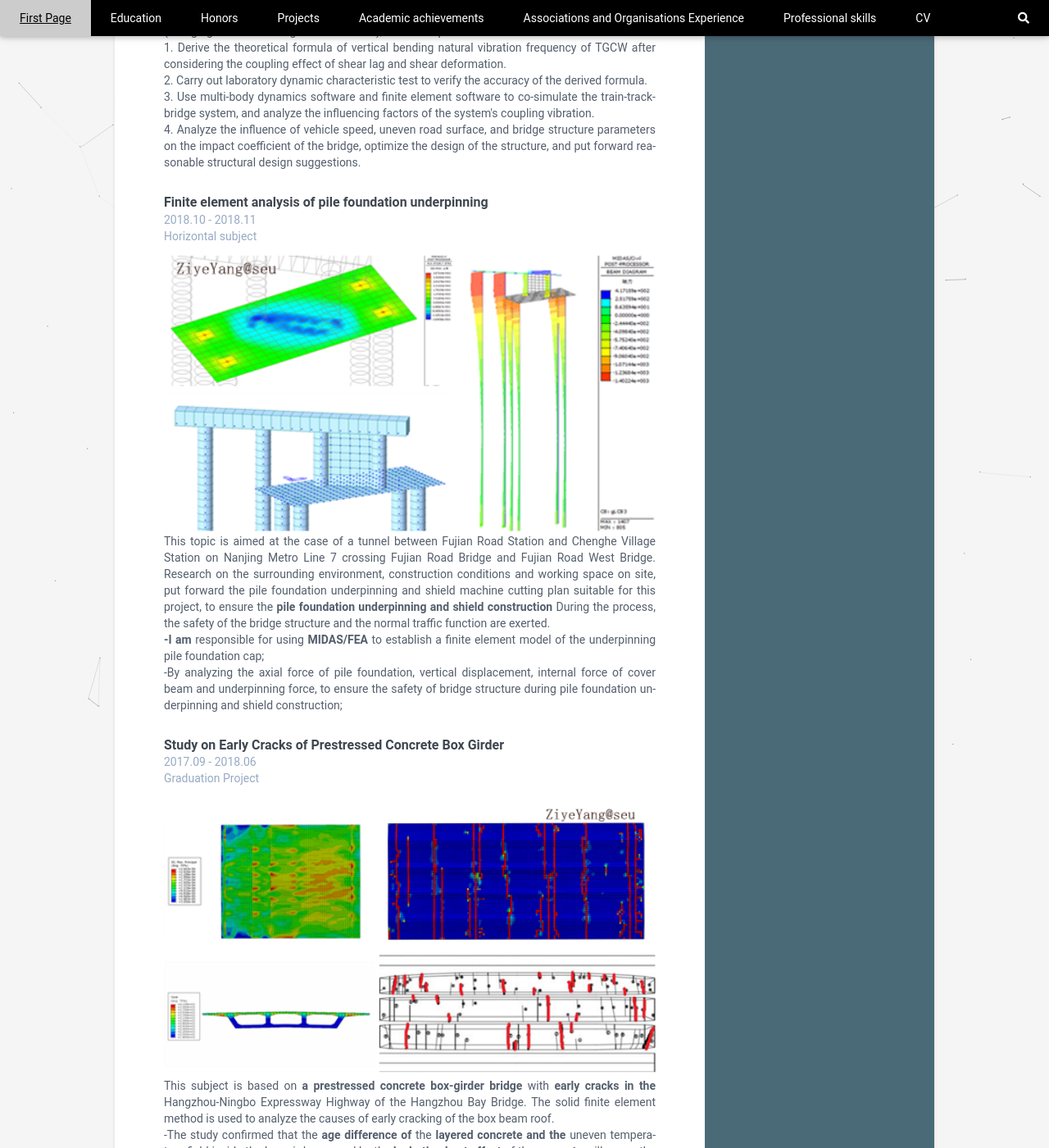
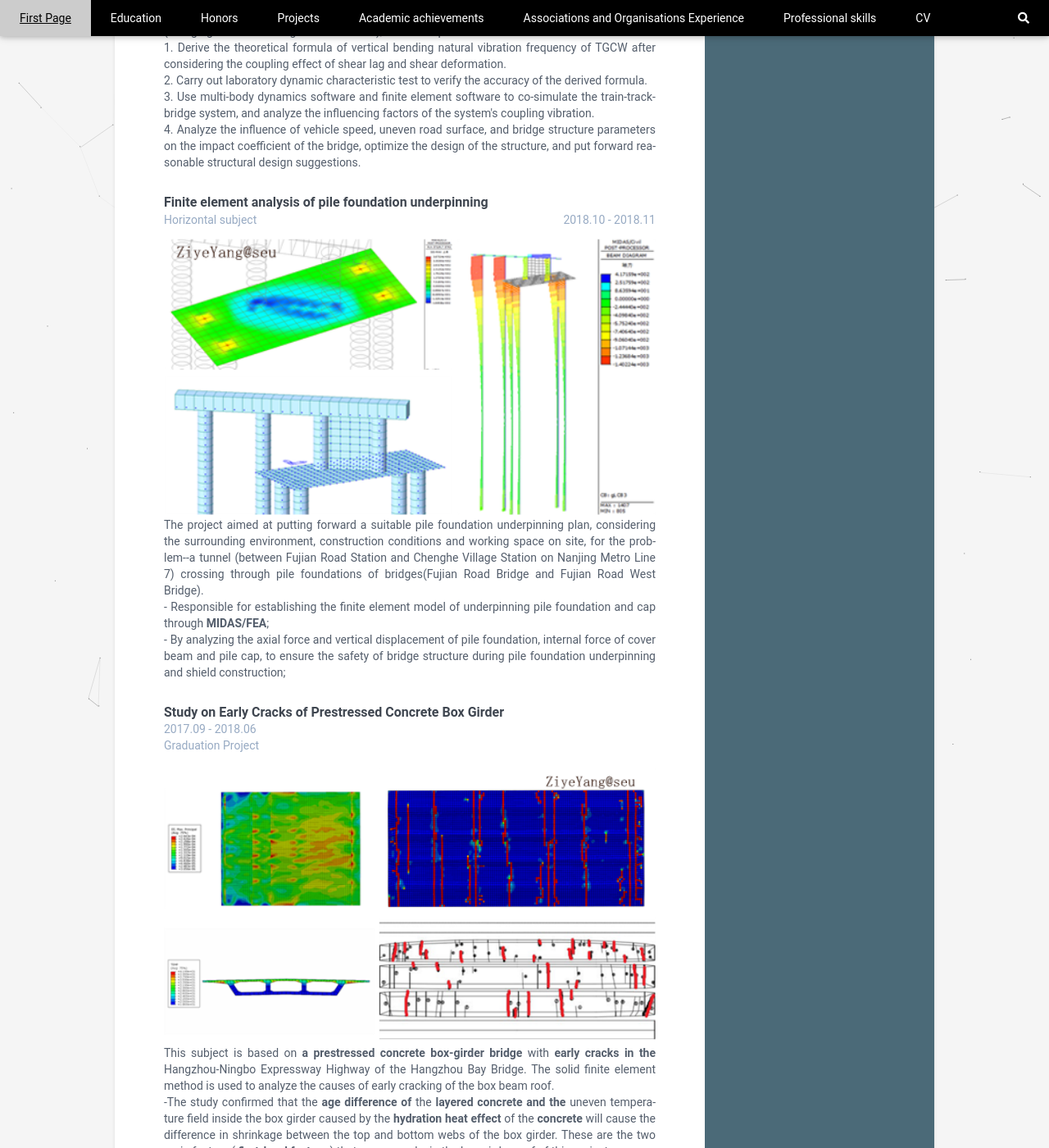
Before and after one commit to luohualuanbinfen/CV_EN, a Jekyll site: the page built from index.html, in a window 1280 px wide and 1400 px high, scrolled down 1525 px. Shown: the whole window at 82% size. Built offline with Jekyll 4.4.1, drawn with Linux system fonts in a browser that asks for light colours.

Commit message:
Update data.yml

```diff
--- a/_data/data.yml
+++ b/_data/data.yml
@@ -263,16 +263,13 @@ experiences:
 
     - role: <b>Finite element analysis of pile foundation underpinning</b>
       # link: "#"
-      time:
-      company: 2018.10 - 2018.11 </br>Horizontal subject
+      time: 2018.10 - 2018.11
+      company: Horizontal subject
       picture: zjth.png
       details: |
-        This topic is aimed at the case of a tunnel between Fujian Road Station and Chenghe Village Station on Nanjing Metro Line 7 crossing Fujian Road Bridge and Fujian Road West Bridge.
-        Research on the surrounding environment, construction conditions and working space on site, put forward the pile foundation underpinning and shield machine cutting plan suitable for this project, to ensure the <b>pile foundation underpinning and shield construction</b>
-        During the process, the safety of the bridge structure and the normal traffic function are exerted.
-        </br> <b>-I am</b> responsible for using <b>MIDAS/FEA</b> to establish a finite element model of the underpinning pile foundation cap;
-        </br> -By analyzing the axial force of pile foundation, vertical displacement, internal force of cover beam and underpinning force, to ensure the safety of bridge structure during pile foundation underpinning and shield construction;
-
+        The project aimed at putting forward a suitable pile foundation underpinning plan, considering the surrounding environment, construction conditions and working space on site, for the problem--a tunnel (between Fujian Road Station and Chenghe Village Station on Nanjing Metro Line 7) crossing through pile foundations of bridges(Fujian Road Bridge and Fujian Road West Bridge).
+        </br> - Responsible for establishing the finite element model of underpinning pile foundation and cap through <b>MIDAS/FEA</b>;
+        </br> - By analyzing the axial force and vertical displacement of pile foundation,  internal force of cover beam and pile cap, to ensure the safety of bridge structure during pile foundation underpinning and shield construction;
     - role: <b>Study on Early Cracks of Prestressed Concrete Box Girder</b>
       # link: "#"
       time:
```
